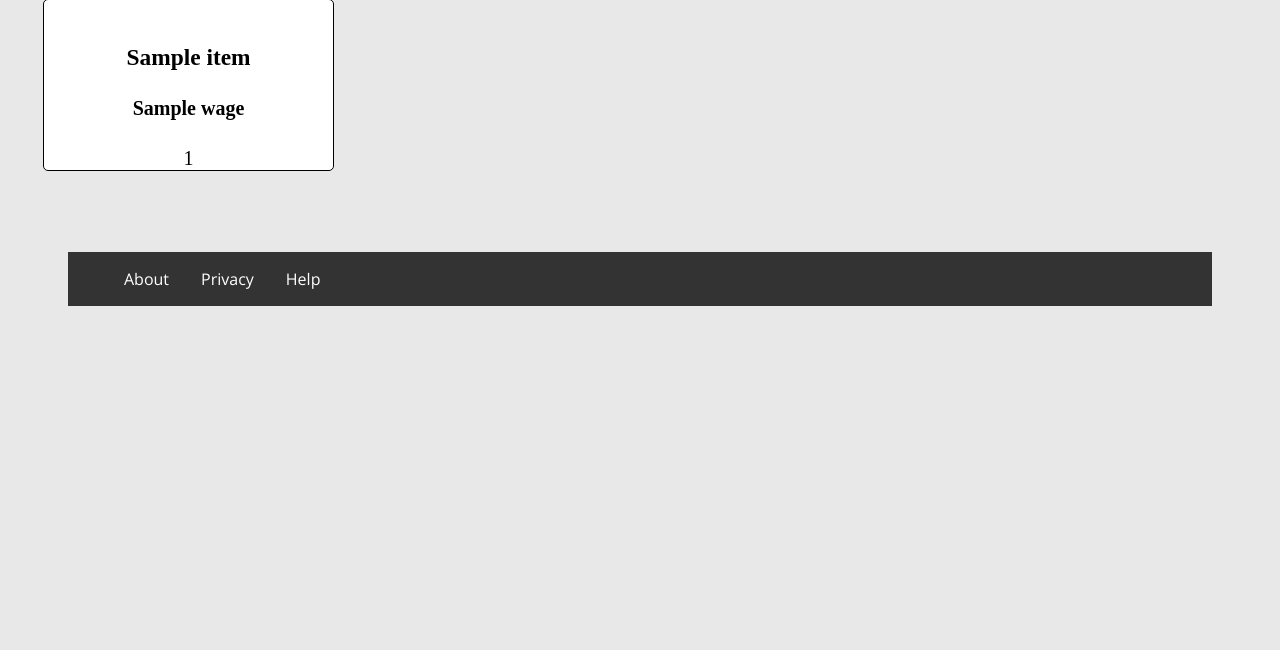
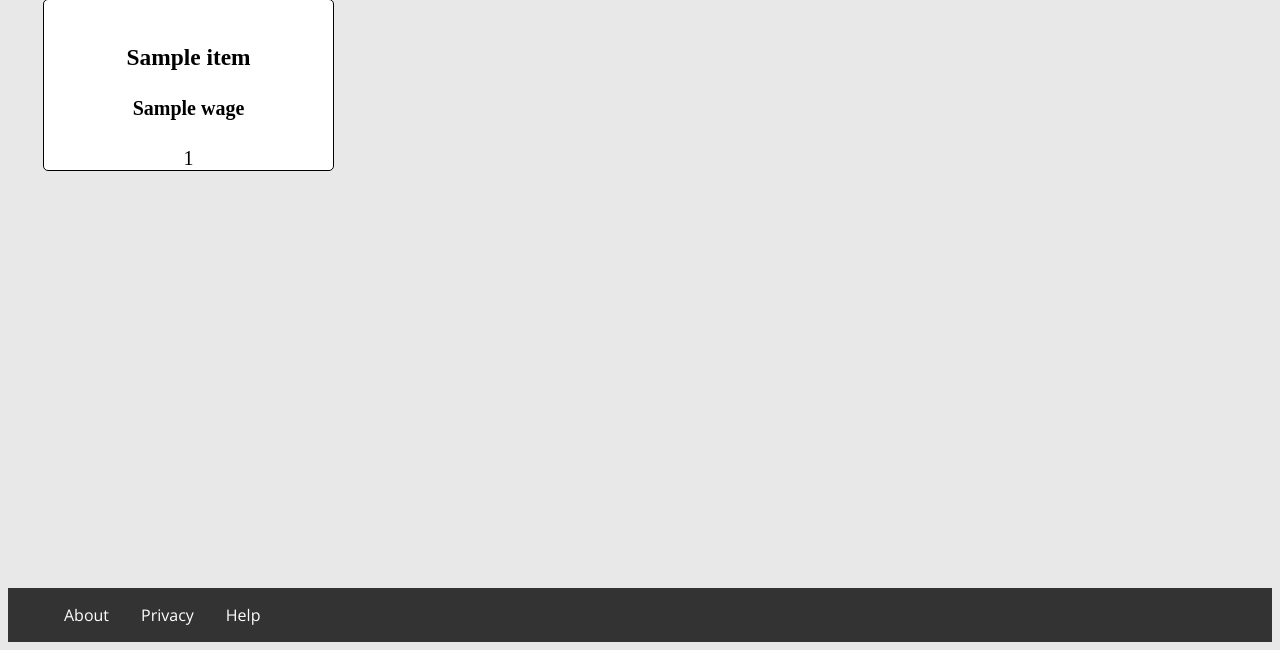
Before and after one commit to maya1amyx/YayTaskSF, a Python web app: template templates/FindJobs.html in a window 1280 px wide. Shown: the part 461-1111 px from the top of the page. Before the commit the page ends 767 px from the top, so only its background shows below. Run offline with Jinja, Linux system fonts and the light colour scheme; the template is opened without the code that fills it: most values are stand-ins (such as "Sample title", 1, 10 or a date in 2020).

Commit message:
yyyaaaaaayyyy

```diff
--- a/assets/styles.css
+++ b/assets/styles.css
@@ -4,7 +4,7 @@
     color: white;
 }
 #footer_Find_Jobs{
-  margin: 20px;
+  /* margin: 20px; */
   display:block;
   align-items: center;
   overflow: auto;
@@ -12,7 +12,7 @@
   right:0px;
   left:0px;
   position: relative;
-  padding:40px;
+  /* padding:40px; */
 }
 .Find_Jobs_Main{
   margin: 30px;
--- a/templates/FindJobs.html
+++ b/templates/FindJobs.html
@@ -64,13 +64,15 @@
     </div>
 
    <br><br><br><br><br><br><br><br><b><br><br><br>
+   </b><br><br><br><br><br><br><br><br><b><br><br><br>
+   </b><br><br><br><br><br><br><br><br><b><br><br><br>
    </b>
 
     <footer id="footer_Find_Jobs">
         <ul>
-          <li><a href="/About" id="about">About</a></li>
-          <li><a href="/Privacy" id="privacy">Privacy</a></li>
-          <li><a href="/Help" id="help">Help</a></li>
+          <li><a href="/About">About</a></li>
+          <li><a href="/Privacy">Privacy</a></li>
+          <li><a href="/Help">Help</a></li>
         </ul>
     </footer>
 
```
